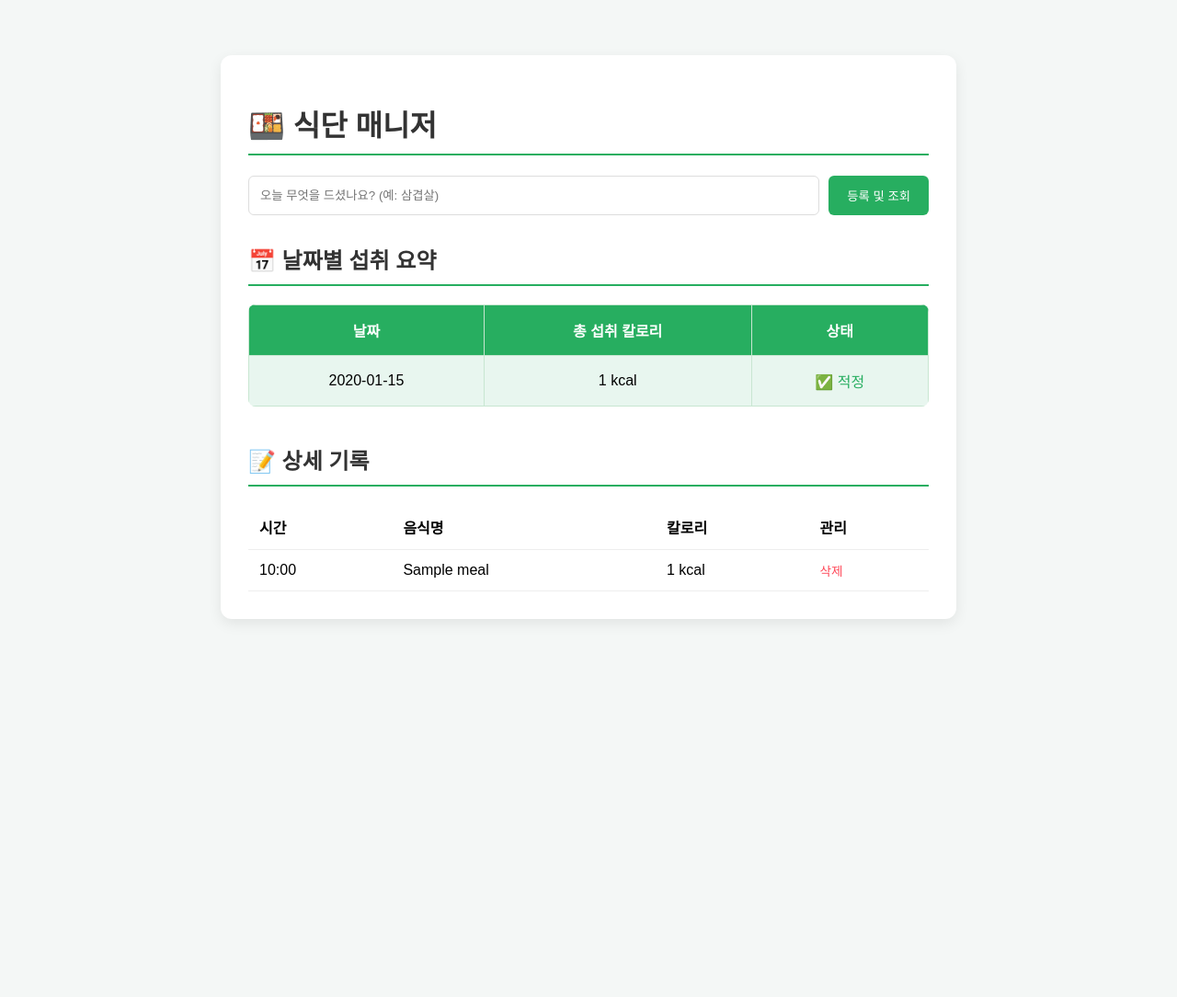
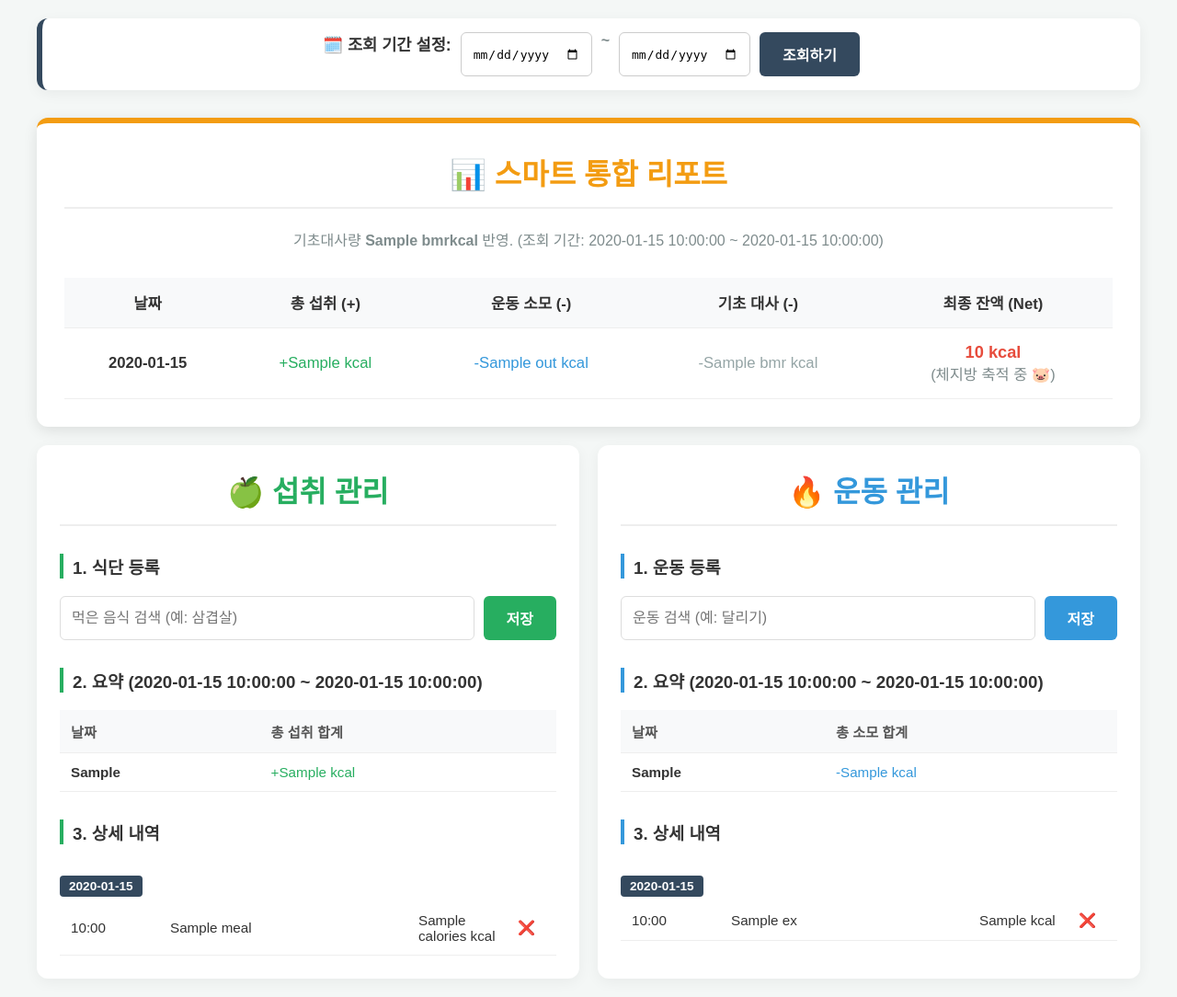
Before and after one commit to mirigenius/meal, a Flask app: template templates/index.html in a window 1280 px wide. Shown: the whole page at 92% size. Before the commit the page ends 675 px from the top, so only its background shows below. Run offline with Flask 3, Linux system fonts and the light colour scheme; tables that the repository leaves empty hold one stand-in row (values such as "Sample post"); the template is opened without the code that fills it: values that come from a table or form of the project are taken from there, most other values are stand-ins (such as "Sample title", 1, 10 or a date in 2020).

Commit message:
운동, 통합 추가

```diff
--- a/app.py
+++ b/app.py
@@ -2,103 +2,122 @@ import requests
 from bs4 import BeautifulSoup
 from flask import Flask, render_template, request, redirect, url_for
 from flask_sqlalchemy import SQLAlchemy
-from datetime import datetime
+from sqlalchemy import func, cast, Date
+from datetime import datetime, timedelta
+import pytz
 import re
-from sqlalchemy import func, cast, Date
 
 app = Flask(__name__)
 
-# DB 설정 (PostgreSQL)
+# [DB 설정]
 app.config['SQLALCHEMY_DATABASE_URI'] = 'postgresql://postgres:postgres@localhost:5432/postgres'
 app.config['SQLALCHEMY_TRACK_MODIFICATIONS'] = False
 db = SQLAlchemy(app)
 
+# [기초대사량]
+BMR = 1247
+
+def get_kst_now():
+    return datetime.now(pytz.timezone('Asia/Seoul'))
+
+# --- [DB 모델] ---
 class Meal(db.Model):
     __tablename__ = 'meal'
     id = db.Column(db.Integer, primary_key=True)
     food_name = db.Column(db.String(100), nullable=False)
     calories = db.Column(db.Integer, nullable=False)
-    date_posted = db.Column(db.DateTime, default=datetime.utcnow)
+    date_posted = db.Column(db.DateTime, default=get_kst_now)
 
-def get_calories_from_naver(food_name):
-    """네이버 검색을 통해 음식의 칼로리 정보를 크롤링합니다."""
-    # 검색어 뒤에 '칼로리'를 붙여 검색 결과 정확도를 높입니다.
-    search_url = f"https://search.naver.com/search.naver?query={food_name}+칼로리"
-    headers = {
-        'User-Agent': 'Mozilla/5.0 (Windows NT 10.0; Win64; x64) AppleWebKit/537.36 (KHTML, like Gecko) Chrome/91.0.4472.124 Safari/537.36'
-    }
+class Exercise(db.Model):
+    __tablename__ = 'exercise'
+    id = db.Column(db.Integer, primary_key=True)
+    ex_name = db.Column(db.String(100), nullable=False)
+    ex_calories = db.Column(db.Integer, nullable=False)
+    date_posted = db.Column(db.DateTime, default=get_kst_now)
 
-    print(f"\n--- [Naver Scraping Log] ---")
-    print(f"Searching: {food_name}")
+# --- [크롤링 함수] ---
+def get_cal_from_naver(name, is_exercise=False):
+    suffix = "소모+칼로리" if is_exercise else "칼로리"
+    search_url = f"https://search.naver.com/search.naver?query={name}+{suffix}"
+    headers = {'User-Agent': 'Mozilla/5.0'}
+    try:
+        res = requests.get(search_url, headers=headers, timeout=5)
+        soup = BeautifulSoup(res.text, 'html.parser')
+        match = re.search(r'(\d+)kcal', soup.get_text())
+        return int(match.group(1)) if match else 0
+    except:
+        return 0
 
-    try:
-        response = requests.get(search_url, headers=headers, timeout=5)
-        if response.status_code == 200:
-            soup = BeautifulSoup(response.text, 'html.parser')
-
-            # 네이버 영양정보 박스의 칼로리 텍스트 추출 (보통 '단위_정보' 클래스 등에 위치)
-            # 네이버 검색 UI가 변경될 수 있으므로 여러 선택자를 시도합니다.
-            kcal_text = ""
-
-            # 1. 지식백과나 영양정보 상단 노출 케이스
-            target = soup.select_one(".api_txt_lines.cs_common_module_info_content") or \
-                     soup.select_one(".n_info .n_kcal") or \
-                     soup.select_one(".item_list dt:contains('칼로리') + dd")
-
-            if target:
-                kcal_text = target.get_text()
-            else:
-                # 2. 전체 텍스트에서 '숫자 + kcal' 패턴 찾기 (정규표현식)
-                body_text = soup.get_text()
-                match = re.search(r'(\d+)kcal', body_text)
-                if match:
-                    kcal_text = match.group(1)
-
-            if kcal_text:
-                # 숫자만 추출
-                calories = int(re.sub(r'[^0-9]', '', kcal_text))
-                print(f"Result -> {calories} kcal 찾음")
-                return calories
-
-        print("결과를 찾지 못했습니다.")
-    except Exception as e:
-        print(f"크롤링 중 오류: {e}")
-
-    print(f"---------------------------\n")
-    return 0
-
-# 중복된 @app.route('/') 가 있다면 하나를 지우고 아래 내용으로 합치세요.
+# --- [메인 라우트] ---
 @app.route('/', methods=['GET', 'POST'])
 def index():
     if request.method == 'POST':
-        food_name = request.form.get('food_name')
-        if food_name:
-            # 네이버 크롤링 혹은 API 함수 호출
-            calories = get_calories_from_naver(food_name)
-
-            new_meal = Meal(food_name=food_name, calories=calories)
-            db.session.add(new_meal)
-            db.session.commit()
+        form_type = request.form.get('form_type')
+        if form_type == 'meal':
+            name = request.form.get('food_name')
+            db.session.add(Meal(food_name=name, calories=get_cal_from_naver(name)))
+        elif form_type == 'exercise':
+            name = request.form.get('ex_name')
+            db.session.add(Exercise(ex_name=name, ex_calories=get_cal_from_naver(name, True)))
+        db.session.commit()
         return redirect(url_for('index'))
 
-    # 전체 식단 내역 조회
-    meals = Meal.query.order_by(Meal.date_posted.desc()).all()
+    # --- [날짜 필터링 로직] ---
+    kst_now = get_kst_now()
+    default_to = kst_now.date()
+    default_from = default_to - timedelta(days=6)
 
-    # 날짜별 총 칼로리 계산
-    daily_stats = db.session.query(
-        cast(Meal.date_posted, Date).label('date'),
-        func.sum(Meal.calories).label('total_kcal')
-    ).group_by(cast(Meal.date_posted, Date)).order_by(cast(Meal.date_posted, Date).desc()).all()
+    from_str = request.args.get('from_date', default_from.strftime('%Y-%m-%d'))
+    to_str = request.args.get('to_date', default_to.strftime('%Y-%m-%d'))
 
-    return render_template('index.html', meals=meals, daily_stats=daily_stats)
+    from_date = datetime.strptime(from_str, '%Y-%m-%d').date()
+    to_date = datetime.strptime(to_str, '%Y-%m-%d').date()
 
-@app.route('/delete/<int:id>')
-def delete_meal(id):
-    meal = Meal.query.get_or_404(id)
-    db.session.delete(meal)
-    db.session.commit()
+    # --- [DB 조회 (날짜 구간 적용)] ---
+    m_stats = db.session.query(cast(Meal.date_posted, Date).label('d'), func.sum(Meal.calories).label('s'))\
+                .filter(cast(Meal.date_posted, Date) >= from_date, cast(Meal.date_posted, Date) <= to_date)\
+                .group_by(cast(Meal.date_posted, Date)).all()
+
+    e_stats = db.session.query(cast(Exercise.date_posted, Date).label('d'), func.sum(Exercise.ex_calories).label('s'))\
+                .filter(cast(Exercise.date_posted, Date) >= from_date, cast(Exercise.date_posted, Date) <= to_date)\
+                .group_by(cast(Exercise.date_posted, Date)).all()
+
+    m_all = Meal.query.filter(cast(Meal.date_posted, Date) >= from_date, cast(Meal.date_posted, Date) <= to_date).order_by(Meal.date_posted.desc()).all()
+    e_all = Exercise.query.filter(cast(Exercise.date_posted, Date) >= from_date, cast(Exercise.date_posted, Date) <= to_date).order_by(Exercise.date_posted.desc()).all()
+
+    # --- [통합 리포트 생성 (수정된 부분)] ---
+    report = {}
+
+    # 섭취 데이터가 있는 날짜만 딕셔너리에 추가/업데이트
+    for d, s in m_stats:
+        date_str = d.strftime('%Y-%m-%d')
+        report.setdefault(date_str, {'in': 0, 'out': 0, 'bmr': BMR})['in'] = s
+
+    # 운동 데이터가 있는 날짜만 딕셔너리에 추가/업데이트
+    for d, s in e_stats:
+        date_str = d.strftime('%Y-%m-%d')
+        report.setdefault(date_str, {'in': 0, 'out': 0, 'bmr': BMR})['out'] = s
+
+    sorted_report = sorted(report.items(), reverse=True)
+
+    # --- [상세 내역 그룹화] ---
+    g_meals = {}; g_exs = {}
+    for m in m_all: g_meals.setdefault(m.date_posted.strftime('%Y-%m-%d'), []).append(m)
+    for e in e_all: g_exs.setdefault(e.date_posted.strftime('%Y-%m-%d'), []).append(e)
+
+    return render_template('index.html',
+                           m_stats=m_stats, e_stats=e_stats,
+                           g_meals=g_meals, g_exs=g_exs,
+                           summary=sorted_report, bmr=BMR,
+                           from_date=from_str, to_date=to_str)
+
+@app.route('/delete/<type>/<int:id>')
+def delete_item(type, id):
+    target = Meal.query.get(id) if type == 'meal' else Exercise.query.get(id)
+    if target:
+        db.session.delete(target)
+        db.session.commit()
     return redirect(url_for('index'))
 
-
 if __name__ == "__main__":
-    app.run(debug=True)
+    app.run(port=5001, debug=True)
--- a/templates/index.html
+++ b/templates/index.html
@@ -2,158 +2,345 @@
 <html lang="ko">
   <head>
     <meta charset="UTF-8" />
-    <title>날짜별 식단 통계</title>
+    <title>통합 헬스 케어 매니저</title>
     <style>
       body {
         font-family: "Malgun Gothic", sans-serif;
-        max-width: 800px;
-        margin: 40px auto;
+        background: #f4f7f6;
         padding: 20px;
-        background-color: #f4f7f6;
+        margin: 0;
+        color: #333;
       }
-      .container {
+      .grid-wrapper {
+        display: grid;
+        grid-template-columns: 1fr 1fr;
+        gap: 20px;
+        max-width: 1200px;
+        margin: 0 auto;
+      }
+      .card {
         background: white;
+        padding: 25px;
+        border-radius: 12px;
+        box-shadow: 0 4px 15px rgba(0, 0, 0, 0.05);
+      }
+      .full-card {
+        grid-column: span 2;
+        background: #fff;
         padding: 30px;
         border-radius: 12px;
-        box-shadow: 0 5px 15px rgba(0, 0, 0, 0.08);
-      }
-      h1,
-      h2 {
-        color: #333;
-        border-bottom: 2px solid #27ae60;
-        padding-bottom: 10px;
+        box-shadow: 0 4px 15px rgba(0, 0, 0, 0.1);
+        border-top: 6px solid #f39c12;
+        margin-top: 10px;
       }
 
-      .form-box {
-        margin-bottom: 30px;
+      /* 날짜 검색바 전용 스타일 */
+      .filter-bar {
+        grid-column: span 2;
+        background: white;
+        padding: 15px 30px;
+        border-radius: 12px;
+        box-shadow: 0 4px 15px rgba(0, 0, 0, 0.05);
+        text-align: center;
+        border-left: 6px solid #34495e;
+        display: flex;
+        justify-content: center;
+        align-items: center;
+        gap: 15px;
+      }
+      .filter-bar input[type="date"] {
+        padding: 8px 12px;
+        border: 1px solid #ccc;
+        border-radius: 6px;
+        font-size: 1em;
+      }
+      .filter-bar button {
+        padding: 8px 20px;
+        background: #34495e;
+        border: none;
+        border-radius: 6px;
+        color: white;
+        cursor: pointer;
+        font-size: 1em;
+        font-weight: bold;
+      }
+
+      h1 {
+        text-align: center;
+        margin-top: 0;
+        border-bottom: 2px solid #eee;
+        padding-bottom: 15px;
+      }
+      h3 {
+        border-left: 4px solid;
+        padding-left: 10px;
+        margin-top: 30px;
+      }
+
+      .meal-title {
+        color: #27ae60;
+      }
+      .meal-border {
+        border-left-color: #27ae60;
+      }
+      .btn-meal {
+        background: #27ae60;
+      }
+      .ex-title {
+        color: #3498db;
+      }
+      .ex-border {
+        border-left-color: #3498db;
+      }
+      .btn-ex {
+        background: #3498db;
+      }
+
+      form {
         display: flex;
         gap: 10px;
+        margin-bottom: 20px;
       }
-      input {
+      input[type="text"] {
         flex: 1;
         padding: 12px;
         border: 1px solid #ddd;
         border-radius: 6px;
+        font-size: 1em;
       }
-      button {
-        padding: 12px 20px;
-        background: #27ae60;
-        color: white;
+      button[type="submit"] {
+        padding: 12px 25px;
         border: none;
         border-radius: 6px;
+        color: white;
         cursor: pointer;
-      }
-
-      /* 날짜별 요약 스타일 */
-      .stats-table {
-        width: 100%;
-        border-collapse: collapse;
-        margin-bottom: 40px;
-        background: #e8f6ef;
-        border-radius: 8px;
-        overflow: hidden;
-      }
-      .stats-table th,
-      .stats-table td {
-        padding: 15px;
-        text-align: center;
-        border: 1px solid #c8e6d1;
-      }
-      .stats-table th {
-        background: #27ae60;
-        color: white;
-      }
-      .high-cal {
-        color: #e74c3c;
+        font-size: 1em;
         font-weight: bold;
       }
 
-      /* 상세 목록 스타일 */
-      .list-table {
+      table {
         width: 100%;
         border-collapse: collapse;
+        font-size: 0.95em;
       }
-      .list-table th,
-      .list-table td {
+      th,
+      td {
         padding: 12px;
         text-align: left;
         border-bottom: 1px solid #eee;
       }
-      .btn-del {
-        color: #ff4757;
+      .summary-row th {
+        background: #f8f9fa;
+        color: #555;
+      }
+      .date-label {
+        display: inline-block;
+        background: #34495e;
+        color: white;
+        padding: 4px 10px;
+        border-radius: 4px;
+        font-size: 0.85em;
+        margin: 15px 0 5px 0;
+        font-weight: bold;
+      }
+      .del-link {
+        color: #e74c3c;
         text-decoration: none;
-        font-size: 0.85em;
+        font-weight: bold;
+        cursor: pointer;
+      }
+
+      .report-table {
+        text-align: center;
+      }
+      .report-table th,
+      .report-table td {
+        text-align: center;
+        padding: 15px;
+        font-size: 1.1em;
+      }
+      .report-table th {
+        background: #f8f9fa;
+      }
+      .balance-plus {
+        color: #e74c3c;
+        font-weight: bold;
+      }
+      .balance-minus {
+        color: #3498db;
+        font-weight: bold;
+      }
+      .sub-text {
+        font-size: 0.9em;
+        color: #7f8c8d;
+        font-weight: normal;
       }
     </style>
   </head>
   <body>
-    <div class="container">
-      <h1>🍱 식단 매니저</h1>
+    <div class="grid-wrapper">
+      <div class="filter-bar">
+        <form action="/" method="GET" style="margin: 0">
+          <strong style="font-size: 1.1em">🗓️ 조회 기간 설정:</strong>
+          <input type="date" name="from_date" value="{{ from_date }}" />
+          <span style="font-weight: bold; color: #7f8c8d">~</span>
+          <input type="date" name="to_date" value="{{ to_date }}" />
+          <button type="submit">조회하기</button>
+        </form>
+      </div>
 
-      <form action="/" method="POST" class="form-box">
-        <input
-          type="text"
-          name="food_name"
-          placeholder="오늘 무엇을 드셨나요? (예: 삼겹살)"
-          required
-        />
-        <button type="submit">등록 및 조회</button>
-      </form>
+      <div class="full-card">
+        <h1 style="color: #f39c12">📊 스마트 통합 리포트</h1>
+        <p style="text-align: center; color: #7f8c8d; margin-bottom: 30px">
+          기초대사량 <strong>{{ bmr }}kcal</strong> 반영. (조회 기간: {{
+          from_date }} ~ {{ to_date }})
+        </p>
+        <table class="report-table">
+          <thead>
+            <tr>
+              <th>날짜</th>
+              <th>총 섭취 (+)</th>
+              <th>운동 소모 (-)</th>
+              <th>기초 대사 (-)</th>
+              <th>최종 잔액 (Net)</th>
+            </tr>
+          </thead>
+          <tbody>
+            {% for date, data in summary %} {% set net = data.in - (data.out +
+            data.bmr) %}
+            <tr>
+              <td><strong>{{ date }}</strong></td>
+              <td class="meal-title">+{{ data.in }} kcal</td>
+              <td class="ex-title">-{{ data.out }} kcal</td>
+              <td style="color: #95a5a6">-{{ data.bmr }} kcal</td>
+              <td
+                class="{{ 'balance-plus' if net > 0 else 'balance-minus' }}"
+                style="font-size: 1.2em"
+              >
+                {{ net }} kcal <br />
+                <span class="sub-text">
+                  {% if net > 0 %} (체지방 축적 중 🐷) {% elif net < -500 %}
+                  (빠른 감량 중! 🔥) {% else %} (건강한 감량 중 🏃) {% endif %}
+                </span>
+              </td>
+            </tr>
+            {% endfor %}
+          </tbody>
+        </table>
+      </div>
+      <div class="card">
+        <h1 class="meal-title">🍏 섭취 관리</h1>
+        <h3 class="meal-border">1. 식단 등록</h3>
+        <form action="/" method="POST">
+          <input type="hidden" name="form_type" value="meal" />
+          <input
+            type="text"
+            name="food_name"
+            placeholder="먹은 음식 검색 (예: 삼겹살)"
+            required
+          />
+          <button type="submit" class="btn-meal">저장</button>
+        </form>
 
-      <h2>📅 날짜별 섭취 요약</h2>
-      <table class="stats-table">
-        <thead>
+        <h3 class="meal-border">2. 요약 ({{ from_date }} ~ {{ to_date }})</h3>
+        <table>
+          <tr class="summary-row">
+            <th>날짜</th>
+            <th>총 섭취 합계</th>
+          </tr>
+          {% for s in m_stats %}
           <tr>
-            <th>날짜</th>
-            <th>총 섭취 칼로리</th>
-            <th>상태</th>
+            <td><strong>{{ s.d }}</strong></td>
+            <td><span class="meal-title">+{{ s.s }} kcal</span></td>
           </tr>
-        </thead>
-        <tbody>
-          {% for stat in daily_stats %}
+          {% else %}
           <tr>
-            <td>{{ stat.date.strftime('%Y-%m-%d') }}</td>
-            <td>{{ stat.total_kcal }} kcal</td>
-            <td>
-              {% if stat.total_kcal > 2500 %}
-              <span class="high-cal">⚠️ 과식</span>
-              {% else %}
-              <span style="color: #27ae60">✅ 적정</span>
-              {% endif %}
+            <td colspan="2" style="text-align: center; color: #999">
+              기록이 없습니다.
             </td>
           </tr>
           {% endfor %}
-        </tbody>
-      </table>
+        </table>
 
-      <h2>📝 상세 기록</h2>
-      <table class="list-table">
-        <thead>
+        <h3 class="meal-border">3. 상세 내역</h3>
+        {% for date, meals in g_meals.items() %}
+        <div class="date-label">{{ date }}</div>
+        <table>
+          {% for m in meals %}
           <tr>
-            <th>시간</th>
-            <th>음식명</th>
-            <th>칼로리</th>
-            <th>관리</th>
-          </tr>
-        </thead>
-        <tbody>
-          {% for meal in meals %}
-          <tr>
-            <td>{{ meal.date_posted.strftime('%H:%M') }}</td>
-            <td>{{ meal.food_name }}</td>
-            <td>{{ meal.calories }} kcal</td>
-            <td>
+            <td width="20%">{{ m.date_posted.strftime('%H:%M') }}</td>
+            <td width="50%">{{ m.food_name }}</td>
+            <td width="20%">{{ m.calories }} kcal</td>
+            <td width="10%">
               <a
-                href="{{ url_for('delete_meal', id=meal.id) }}"
-                class="btn-del"
-                onclick="return confirm('삭제할까요?');"
-                >삭제</a
+                href="/delete/meal/{{m.id}}"
+                class="del-link"
+                onclick="return confirm('삭제하시겠습니까?');"
+                >❌</a
               >
             </td>
           </tr>
           {% endfor %}
-        </tbody>
-      </table>
+        </table>
+        {% endfor %}
+      </div>
+
+      <div class="card">
+        <h1 class="ex-title">🔥 운동 관리</h1>
+        <h3 class="ex-border">1. 운동 등록</h3>
+        <form action="/" method="POST">
+          <input type="hidden" name="form_type" value="exercise" />
+          <input
+            type="text"
+            name="ex_name"
+            placeholder="운동 검색 (예: 달리기)"
+            required
+          />
+          <button type="submit" class="btn-ex">저장</button>
+        </form>
+
+        <h3 class="ex-border">2. 요약 ({{ from_date }} ~ {{ to_date }})</h3>
+        <table>
+          <tr class="summary-row">
+            <th>날짜</th>
+            <th>총 소모 합계</th>
+          </tr>
+          {% for s in e_stats %}
+          <tr>
+            <td><strong>{{ s.d }}</strong></td>
+            <td><span class="ex-title">-{{ s.s }} kcal</span></td>
+          </tr>
+          {% else %}
+          <tr>
+            <td colspan="2" style="text-align: center; color: #999">
+              기록이 없습니다.
+            </td>
+          </tr>
+          {% endfor %}
+        </table>
+
+        <h3 class="ex-border">3. 상세 내역</h3>
+        {% for date, exs in g_exs.items() %}
+        <div class="date-label">{{ date }}</div>
+        <table>
+          {% for e in exs %}
+          <tr>
+            <td width="20%">{{ e.date_posted.strftime('%H:%M') }}</td>
+            <td width="50%">{{ e.ex_name }}</td>
+            <td width="20%">{{ e.ex_calories }} kcal</td>
+            <td width="10%">
+              <a
+                href="/delete/ex/{{e.id}}"
+                class="del-link"
+                onclick="return confirm('삭제하시겠습니까?');"
+                >❌</a
+              >
+            </td>
+          </tr>
+          {% endfor %}
+        </table>
+        {% endfor %}
+      </div>
     </div>
   </body>
 </html>
```
